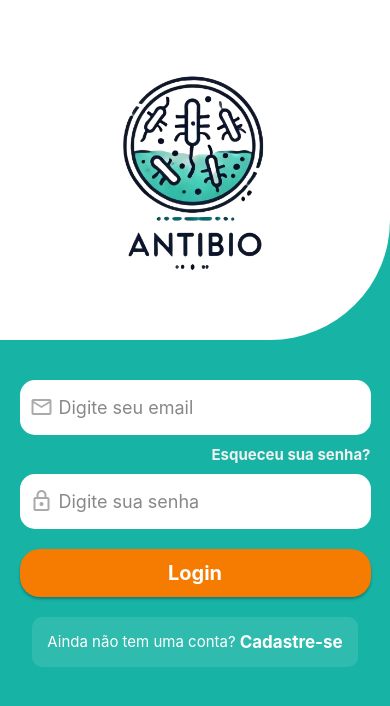
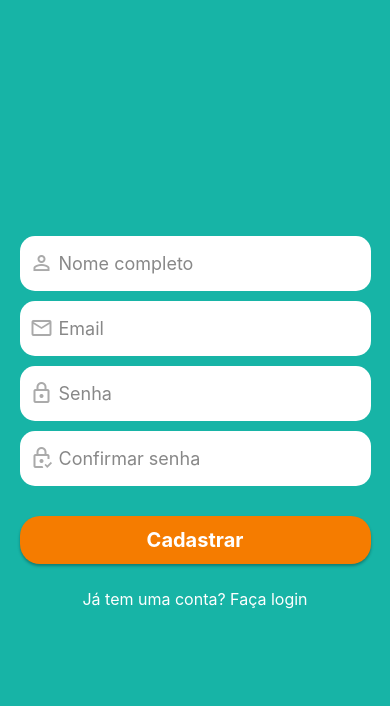
Before and after one commit to Rafael-rms/Antibio, a React Native app: screen /Register in a window 390 px wide. Shown: the top 706 px of the page. Built offline with nearby package versions, Linux system fonts and the light colour scheme.

Commit message:
Criação de tela de cadastro

```diff
--- a/src/routes/stack.routes.js
+++ b/src/routes/stack.routes.js
@@ -5,6 +5,7 @@ import BacterialInformation from "../screens/bacterialInformation/BacterialInfor
 import Features from "../screens/bacterialInformation/features/Features";
 import Laboratory from "../screens/bacterialInformation/laboratory/Laboratory";
 import Resistance from "../screens/bacterialInformation/resistance/Resistance";
+import Register from "../screens/register/Register";
 
 const Stack = createNativeStackNavigator();
 
@@ -42,6 +43,10 @@ export default function StackRoutes() {
                 name="Resistance"
                 component={Resistance}
             />
+            <Stack.Screen
+                name="Register"
+                component={Register}
+            />
         </Stack.Navigator>
     )
 }
--- a/src/screens/login/Login.js
+++ b/src/screens/login/Login.js
@@ -52,7 +52,9 @@ export default function Login({ navigation }) {
           <Text style={styles.textButtonCadastrar}>
             Ainda não tem uma conta?
           </Text>
-          <TouchableOpacity style={styles.buttonCadastrar}>
+          <TouchableOpacity
+            onPress={() => navigation.navigate("Register")}
+            style={styles.buttonCadastrar}>
             <Text style={styles.textCadastrar}> Cadastre-se</Text>
           </TouchableOpacity>
         </View>
--- /dev/null
+++ b/src/screens/register/Register.js
@@ -0,0 +1,138 @@
+import { StatusBar } from 'expo-status-bar';
+import React, { useState } from 'react';
+import { StyleSheet, Text, TextInput, TouchableOpacity, View } from 'react-native';
+import MaterialCommunityIcons from 'react-native-vector-icons/MaterialCommunityIcons';
+
+export default function Register({ navigation }) {
+  const [nome, setNome] = useState('');
+  const [email, setEmail] = useState('');
+  const [senha, setSenha] = useState('');
+  const [confirmarSenha, setConfirmarSenha] = useState('');
+
+  const handleCadastro = () => {
+    if (senha !== confirmarSenha) {
+      alert("As senhas não coincidem!");
+      return;
+    }
+    // Aqui você pode integrar com Firebase ou sua lógica de cadastro
+    console.log({ nome, email, senha });
+    navigation.navigate('Login');
+  };
+
+  return (
+    <View style={styles.container}>
+      <StatusBar style="light" backgroundColor="#17b4a6" />
+
+      <View style={styles.form}>
+        <View style={styles.inputWrapper}>
+          <MaterialCommunityIcons name="account-outline" size={24} color="#aaa" style={styles.icon} />
+          <TextInput
+            style={styles.input}
+            placeholder="Nome completo"
+            placeholderTextColor="#888"
+            value={nome}
+            onChangeText={setNome}
+          />
+        </View>
+
+        <View style={styles.inputWrapper}>
+          <MaterialCommunityIcons name="email-outline" size={24} color="#aaa" style={styles.icon} />
+          <TextInput
+            style={styles.input}
+            placeholder="Email"
+            placeholderTextColor="#888"
+            value={email}
+            onChangeText={setEmail}
+          />
+        </View>
+
+        <View style={styles.inputWrapper}>
+          <MaterialCommunityIcons name="lock-outline" size={24} color="#aaa" style={styles.icon} />
+          <TextInput
+            style={styles.input}
+            placeholder="Senha"
+            placeholderTextColor="#888"
+            secureTextEntry
+            value={senha}
+            onChangeText={setSenha}
+          />
+        </View>
+
+        <View style={styles.inputWrapper}>
+          <MaterialCommunityIcons name="lock-check-outline" size={24} color="#aaa" style={styles.icon} />
+          <TextInput
+            style={styles.input}
+            placeholder="Confirmar senha"
+            placeholderTextColor="#888"
+            secureTextEntry
+            value={confirmarSenha}
+            onChangeText={setConfirmarSenha}
+          />
+        </View>
+
+        <TouchableOpacity style={styles.button} onPress={handleCadastro}>
+          <Text style={styles.text}>Cadastrar</Text>
+        </TouchableOpacity>
+
+        <TouchableOpacity onPress={() => navigation.navigate('Login')}>
+          <Text style={styles.textVoltarLogin}>Já tem uma conta? Faça login</Text>
+        </TouchableOpacity>
+      </View>
+    </View>
+  );
+}
+
+const styles = StyleSheet.create({
+  container: {
+    flex: 1,
+    backgroundColor: '#17b4a6',
+    alignItems: 'center',
+    justifyContent: 'center',
+  },
+  form: {
+    width: '100%',
+    alignItems: 'center',
+  },
+  inputWrapper: {
+    flexDirection: 'row',
+    alignItems: 'center',
+    backgroundColor: '#FFFFFF',
+    width: '90%',
+    height: 55,
+    borderRadius: 15,
+    marginBottom: 10,
+    paddingLeft: 10,
+  },
+  icon: {
+    marginRight: 5,
+  },
+  input: {
+    flex: 1,
+    fontSize: 18,
+    color: '#333',
+  },
+  button: {
+    backgroundColor: '#F57C00',
+    width: '90%',
+    alignItems: 'center',
+    padding: 12,
+    borderRadius: 20,
+    marginTop: 20,
+    marginBottom: 15,
+    shadowColor: '#000',
+    shadowOffset: { width: 0, height: 2 },
+    shadowOpacity: 0.3,
+    shadowRadius: 3,
+    elevation: 5,
+  },
+  text: {
+    color: 'white',
+    fontSize: 20,
+    fontWeight: 'bold',
+  },
+  textVoltarLogin: {
+    color: '#FFF',
+    fontSize: 16,
+    marginTop: 10,
+  },
+});
```
